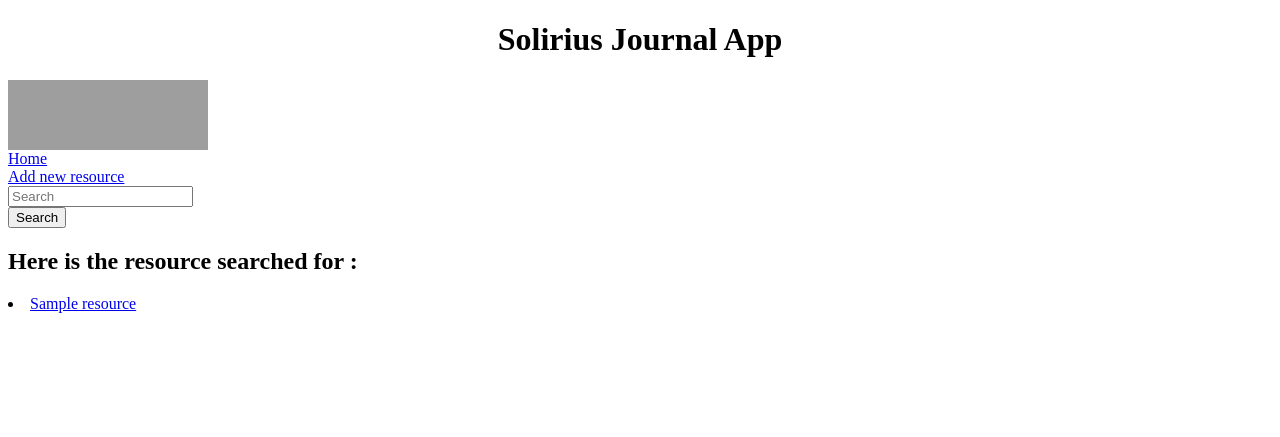
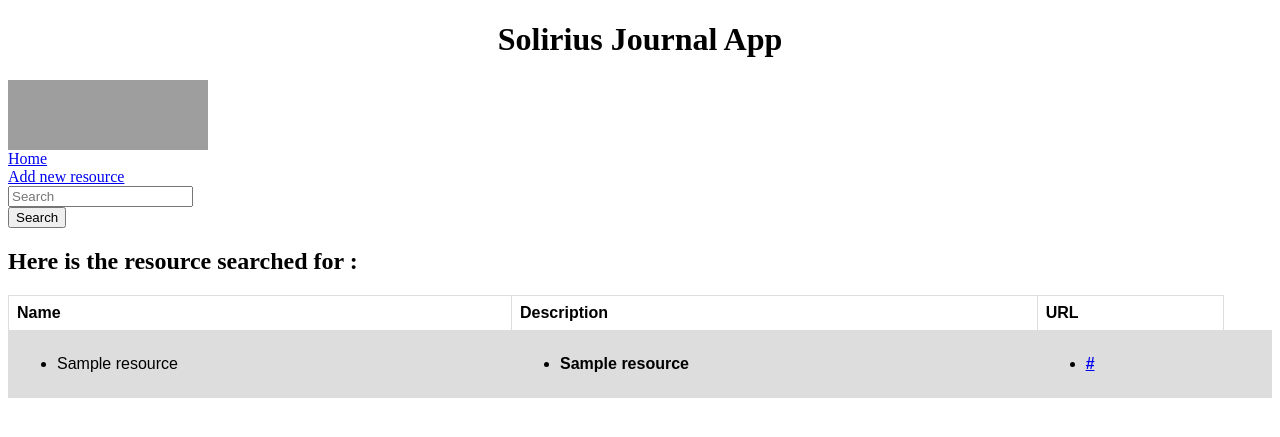
Before and after one commit to annika-moorthy/learnjournal, a Django app: template journal/templates/search.html in a window 1280 px wide. Shown: the top 437 px of the page. Run offline with Django 3.2, Linux system fonts and the light colour scheme; the template is opened without the code that fills it: most values are stand-ins (such as "Sample title", 1, 10 or a date in 2020); grey boxes are pictures that could not be loaded.

Commit message:
adding filter search

```diff
--- a/journal/models.py
+++ b/journal/models.py
@@ -3,7 +3,7 @@
 
 TOPIC_CHOICES = [
     ('testing', 'Testing'),
-    ('developing', 'Developing'),
+    ('developing', 'Testing'),
     ('databases', 'Database'),
     ('project management', 'Project Management'),
 ]
--- a/journal/templates/search.html
+++ b/journal/templates/search.html
@@ -11,12 +11,22 @@
         margin-left: left;
         margin-right: auto;
     }
-    ul {
-    }
-    div.static {
-        position: static;
-        border: 3px solid #73AD21;
-    }
+table {
+  font-family: arial, sans-serif;
+  border-collapse: collapse;
+  width: 100%;
+}
+
+td, th {
+  border: 1px solid #dddddd;
+  text-align: left;
+  padding: 8px;
+}
+
+tr:nth-child(even) {
+  background-color: #dddddd;
+}
+
 </style>
 <body>
     <h1> Solirius Journal App </h1>
@@ -42,9 +52,29 @@
             <button type="submit" class="btn btn-light">Search</button>
     </form>
     <h2> Here is the resource searched for : </h2>
-    {% for resource in resources %}
-            <li><a href="{{ resource.url }}/">{{ resource.name }}</a></li>
+    <table>
+            <tr>
+                <th>Name</th>
+                <th>Description</th>
+                <th>URL</th>
+            </tr>
+
+            {% for resource in resources %}
+                <tr>
+                    <td>
+                        <ul>
+                            <li><a>{{ resource.name }}</a></li>
+                        </ul>
+                    <th>
+                    <ul>
+                        <li><a>{{ resource.description_name }}</a></li>
+                    </ul>
+                    <th>
+                    <ul>
+                        <li><a href="{{ resource.url }}/">{{ resource.url }}</a></li>
+                    </ul>
+                    <th>
     {% endfor %}
-
+    <table>
 </body>
 </html>
--- a/journal/urls.py
+++ b/journal/urls.py
@@ -1,12 +1,8 @@
 from django.urls import path
 from . import views
 
-
 urlpatterns = [
-    #path('admin/', admin.site.urls),
     path('', views.home, name='index'),
-    #path('resource_generic/', views.ResourceView.as_view(), name='resources'),
     path('resource_create/', views.ResourceCreate.as_view(), name='resource_create'),
     path('search_resources/', views.SearchView.as_view(), name='search'),
-    # path('delete_resource/', views.delete_resource, name='delete-id'),
 ]
--- a/learnjournal/urls.py
+++ b/learnjournal/urls.py
@@ -20,9 +20,9 @@ from journal import views
 urlpatterns = [
     path('admin/', admin.site.urls),
     path('', views.home, name='index'),
-    #path('add/'), views.add_resource, name='add'),
     path('calendar/', views.calendar, name='calendar'),
     path('journal/', include('journal.urls')),
     path('search/', views.SearchView.as_view(), name='search'),
     path('delete_resource/<resources_id>', views.delete_resource, name='delete-event'),
+    path('filter/', views.FilterView.as_view(), name='filter'),
 ]
```
Also changed, not shown: journal/templates/home.html (+12 -2 lines), journal/views.py (+19 -14 lines).
